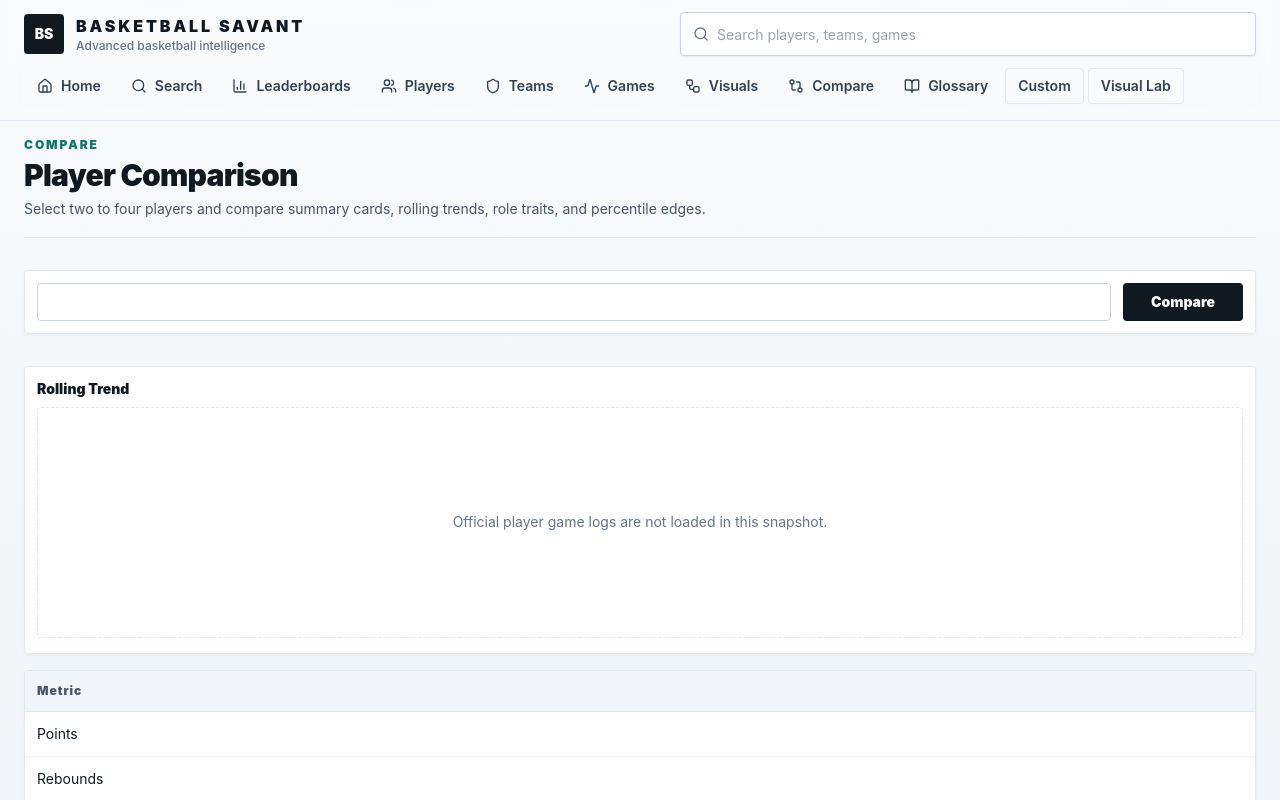
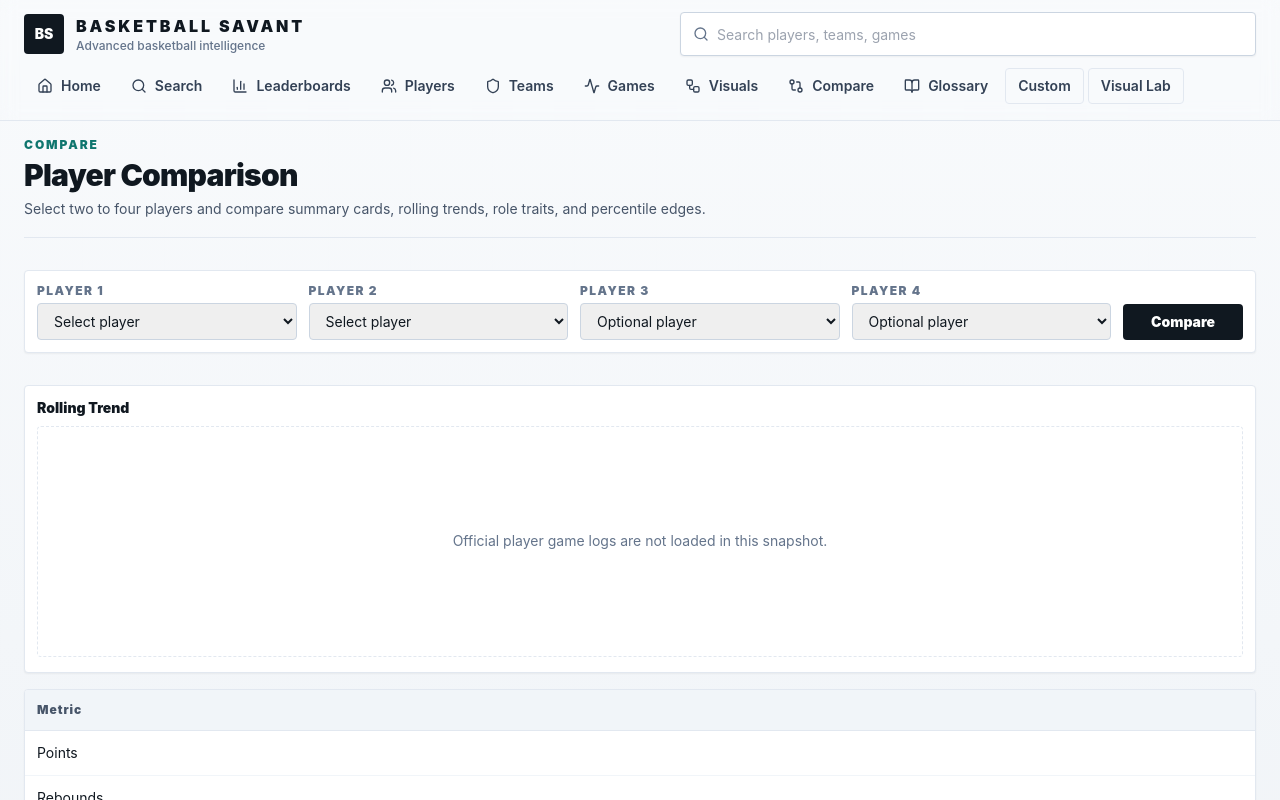
Before and after one commit to mjllkzy/Basketball-Savant, a Next.js app: page /compare in a window 1280 px wide. Shown: the top 800 px of the page. Built offline with nearby package versions, Linux system fonts and the light colour scheme.

Commit message:
Add player dropdowns to compare page

```diff
--- a/src/app/compare/page.tsx
+++ b/src/app/compare/page.tsx
@@ -2,16 +2,27 @@ import { PageHeader } from "@/components/ui/PageHeader";
 import { StatTable } from "@/components/ui/StatTable";
 import { RollingLineChart } from "@/components/charts/RollingLineChart";
 import { PercentileBar } from "@/components/ui/PercentileBar";
-import { getPlayerProfile, players } from "@/lib/data/queries";
+import { getPlayerProfile, players, teams } from "@/lib/data/queries";
 import { formatShortDate } from "@/lib/date";
 import { calculatePlayerMetric, getMetric } from "@/lib/metrics/registry";
 import { formatMetric } from "@/lib/metrics/format";
 import { singleParam, type RouteSearchParams } from "@/lib/searchParams";
 
 const defaultKeys = ["pts", "reb", "ast", "ts_pct", "efg_pct", "three_pct", "usage_rate", "stocks"];
+const compareSlots = ["p1", "p2", "p3", "p4"];
+
+function selectedPlayerSlugs(searchParams: RouteSearchParams) {
+  const slotValues = compareSlots.map((slot) => singleParam(searchParams, slot)).filter((value): value is string => Boolean(value));
+  const legacyValues = (singleParam(searchParams, "players") ?? "").split(",").filter(Boolean);
+  const rawSelected = slotValues.length ? slotValues : legacyValues.length ? legacyValues : players.slice(0, 3).map((player) => player.slug);
+  return Array.from(new Set(rawSelected)).slice(0, 4);
+}
 
 export default function ComparePage({ searchParams }: { searchParams: RouteSearchParams }) {
-  const selected = (singleParam(searchParams, "players") ?? players.slice(0, 3).map((player) => player.slug).join(",")).split(",").filter(Boolean).slice(0, 4);
+  const selected = selectedPlayerSlugs(searchParams);
+  const slotValues = compareSlots.map((_, index) => selected[index] ?? "");
+  const teamById = new Map(teams.map((team) => [team.id, team]));
+  const playerOptions = [...players].sort((a, b) => a.name.localeCompare(b.name) || a.id.localeCompare(b.id));
   const profiles = selected.map((slug) => getPlayerProfile(slug)).filter((profile): profile is NonNullable<ReturnType<typeof getPlayerProfile>> => Boolean(profile));
   const rows = defaultKeys.map((key) => ({
     metric: getMetric(key).label,
@@ -25,9 +36,24 @@ export default function ComparePage({ searchParams }: { searchParams: RouteSearc
   return (
     <div className="grid gap-4">
       <PageHeader eyebrow="Compare" title="Player Comparison" description="Select two to four players and compare summary cards, rolling trends, role traits, and percentile edges." />
-      <form className="grid gap-3 rounded border border-slate-200 bg-white p-3 shadow-sm lg:grid-cols-[1fr_120px]">
-        <input name="players" defaultValue={selected.join(",")} className="rounded border border-slate-300 px-3 py-2 text-sm" />
-        <button className="rounded bg-ink px-3 py-2 text-sm font-black text-white">Compare</button>
+      <form className="grid gap-3 rounded border border-slate-200 bg-white p-3 shadow-sm lg:grid-cols-[repeat(4,minmax(0,1fr))_120px]">
+        {compareSlots.map((slot, index) => (
+          <label key={slot} className="grid gap-1">
+            <span className="text-xs font-black uppercase tracking-[0.12em] text-slate-500">Player {index + 1}</span>
+            <select name={slot} defaultValue={slotValues[index]} required={index < 2} className="rounded border border-slate-300 px-3 py-2 text-sm">
+              <option value="">{index < 2 ? "Select player" : "Optional player"}</option>
+              {playerOptions.map((player) => {
+                const team = teamById.get(player.teamId);
+                return (
+                  <option key={player.id} value={player.slug}>
+                    {player.name} · {team?.abbreviation ?? "NBA"} · {player.position}
+                  </option>
+                );
+              })}
+            </select>
+          </label>
+        ))}
+        <button className="self-end rounded bg-ink px-3 py-2 text-sm font-black text-white">Compare</button>
       </form>
       <div className="grid gap-3 md:grid-cols-2 xl:grid-cols-4">
         {profiles.map((profile) => (
```
